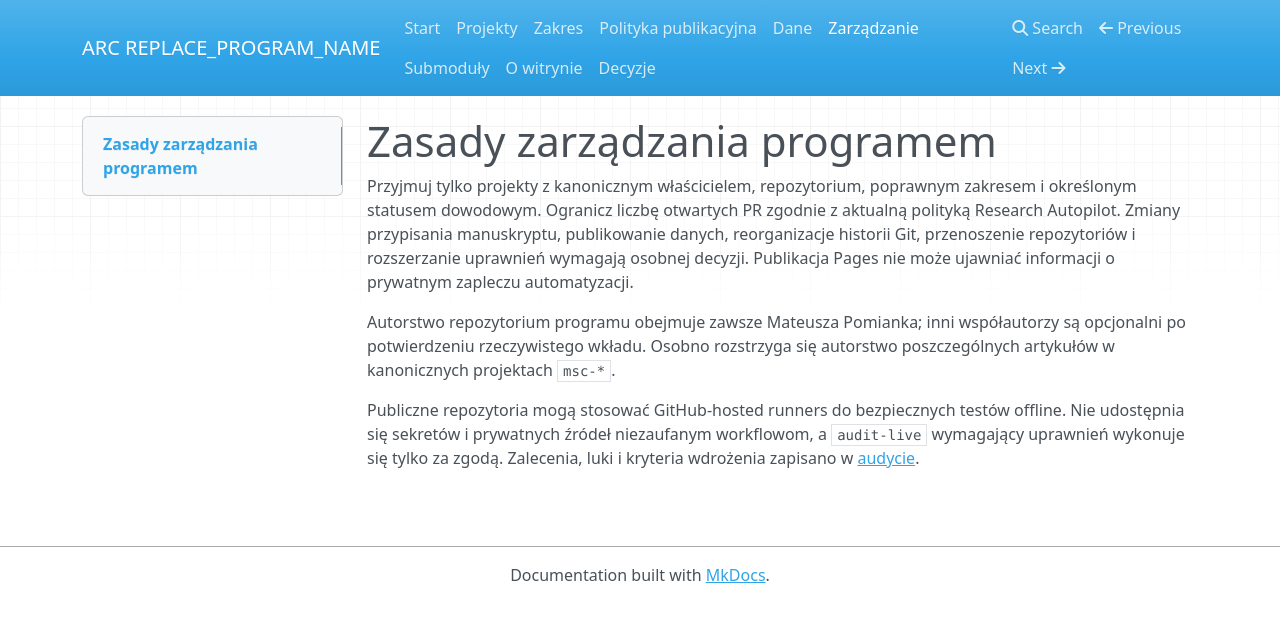
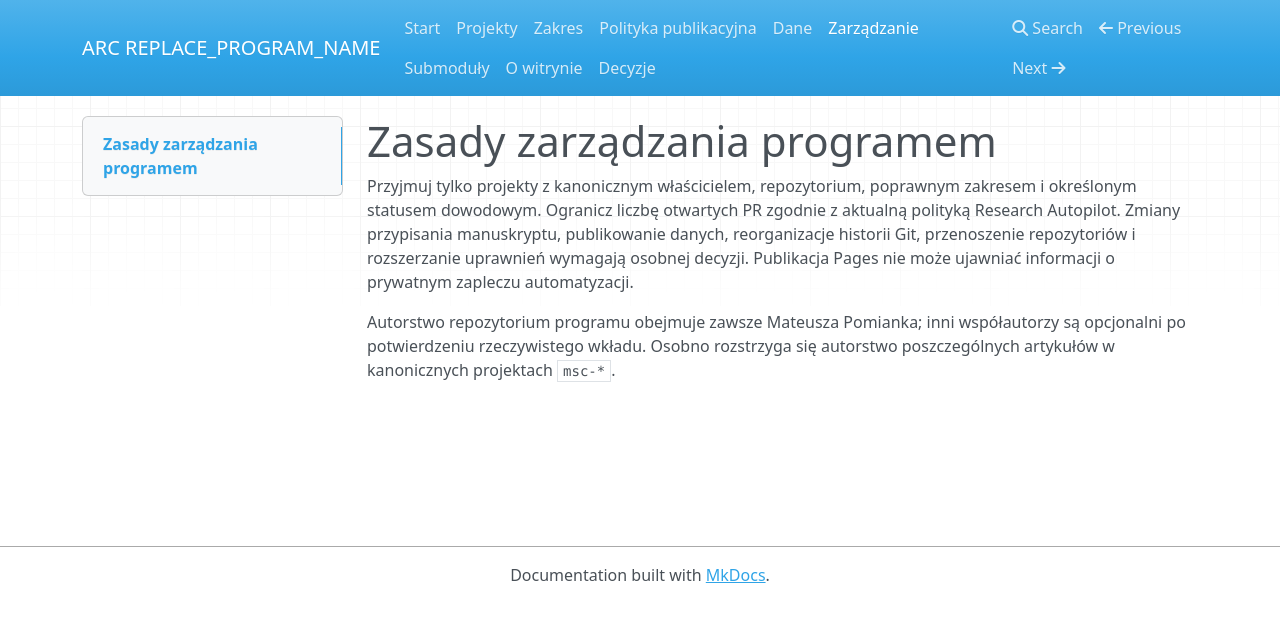
Before and after one commit to MatPomGit/repo-template-arc, an MkDocs documentation site: the page built from docs/governance.md, in a window 1280 px wide. Shown: the top 622 px of the page. Built offline with MkDocs 1.6.1, drawn with Linux system fonts in a browser that asks for light colours; nearby versions of some CDN libraries.

Commit message:
docs: keep public governance text focused on authorship, not internal CI policy

```diff
--- a/docs/governance.md
+++ b/docs/governance.md
@@ -4,5 +4,3 @@ Przyjmuj tylko projekty z kanonicznym właścicielem, repozytorium, poprawnym za
 
 
 Autorstwo repozytorium programu obejmuje zawsze Mateusza Pomianka; inni współautorzy są opcjonalni po potwierdzeniu rzeczywistego wkładu. Osobno rozstrzyga się autorstwo poszczególnych artykułów w kanonicznych projektach `msc-*`.
-
-Publiczne repozytoria mogą stosować GitHub-hosted runners do bezpiecznych testów offline. Nie udostępnia się sekretów i prywatnych źródeł niezaufanym workflowom, a `audit-live` wymagający uprawnień wykonuje się tylko za zgodą. Zalecenia, luki i kryteria wdrożenia zapisano w [audycie](../reviews/2026-11-19-template-audit.md).
```
